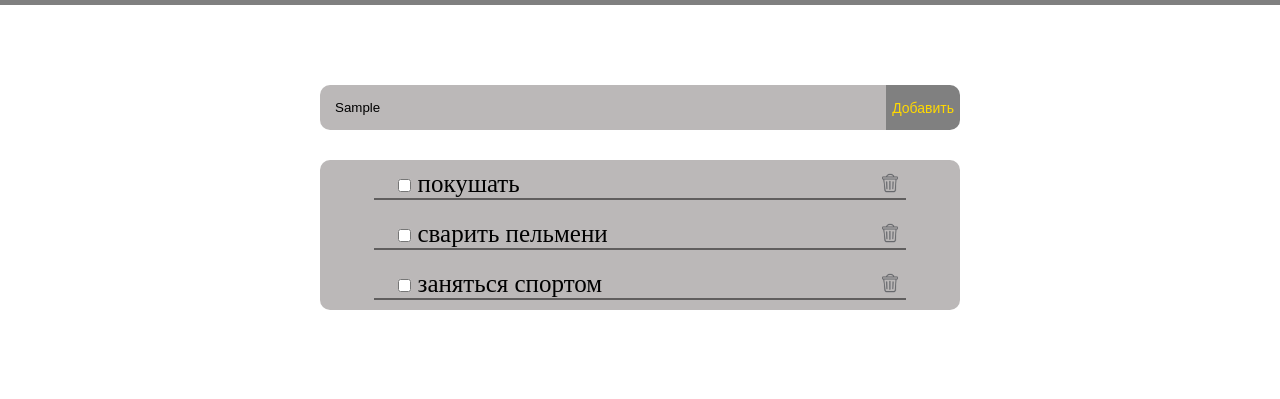
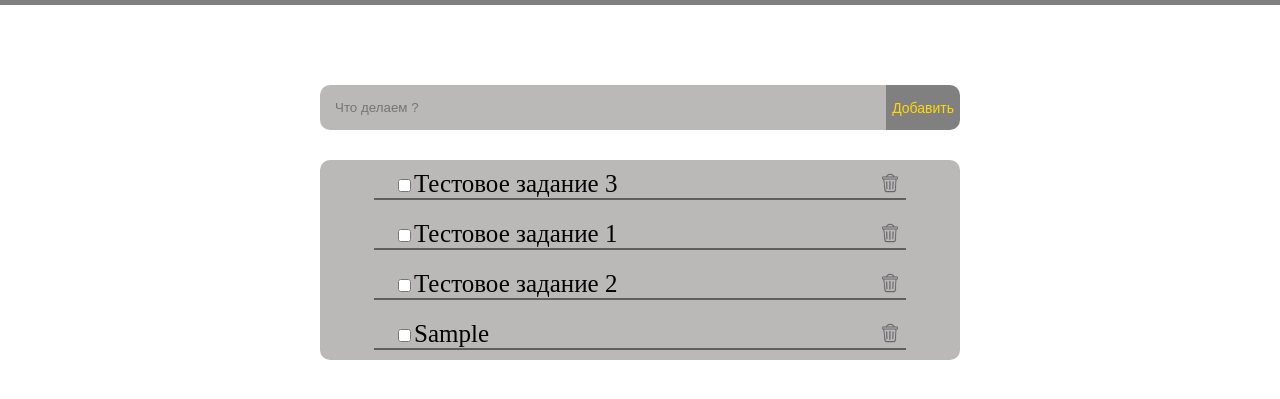
Before and after one commit to KirillSezen/to-do_app, a plain HTML site: page src/index.html in a window 1280 px wide. Both pictures are taken after typing "Sample" into the empty fields and a click on the button "Добавить". Shown: the part 65-464 px from the top of the page. Drawn offline with Linux system fonts and the light colour scheme.

Commit message:
made adding elements script and add localStorage for data

```diff
--- a/src/index.html
+++ b/src/index.html
@@ -4,6 +4,7 @@
 	<meta charset="UTF-8">
 	<meta name="viewport" content="width=device-width, initial-scale=1.0">
 	<link rel="stylesheet" href="/src/styles/styles.css" type="text/css">
+	<script src="/src/scripts/main.js"></script>
 	<title>todo-app</title>
 </head>
 <body>
@@ -17,58 +18,21 @@
 
 		<div class="add-container">
 
-			<input class="add-input" type="text" placeholder="Что делаем ?">
+			<form onsubmit="addItem(); return false;"  id="add-form">
+				<input required minlength="4" class="add-input" type="text" placeholder="Что делаем ?" >
 
-			<button class="add-button">Добавить</button>
+			<button type="submit" class="add-button">Добавить</button>
+
+			</form>
+
 
 		</div>
 
 		<div class="window">
 
-			<form class="list">
+			<div class="list">
 
-				<div class="list-item">
-					<div class="inner">
-
-						<input class="list-check" type="checkbox" id="item1">
-						<label class="item-label" for="item1">покушать</label>
-
-					</div>
-
-					<button class="delete-button">
-						<img class="delete-button-icon" src="/src/images/trash-bin.webp" alt="">
-					</button>
-
-				</div>
-
-				<div class="list-item">
-
-					<div class="inner">
-						<input class="list-check" type="checkbox" id="item2">
-						<label class="item-label" for="item2">сварить пельмени</label>
-					</div>
-
-					<button class="delete-button">
-						<img class="delete-button-icon" src="/src/images/trash-bin.webp" alt="">
-					</button>
-
-				</div>
-
-				<div class="list-item">
-					<div class="inner">
-
-						<input class="list-check" type="checkbox" id="item3">
-						<label class="item-label" for="item3">заняться спортом</label>
-
-					</div>
-
-					<button class="delete-button">
-						<img class="delete-button-icon" src="/src/images/trash-bin.webp" alt="">
-					</button>
-
-				</div>
-
-			</form>
+			</div>
 
 		</div>
 
--- /dev/null
+++ b/src/scripts/main.js
@@ -0,0 +1,64 @@
+let idCounter = 4;
+
+window.onload = function () {
+	addToLocalStorage(1, 'Тестовое задание 1');
+	addToLocalStorage(2, 'Тестовое задание 2');
+	addToLocalStorage(3, 'Тестовое задание 3');
+	Object.keys(localStorage).forEach((el) => {
+		addListItem(el, localStorage.getItem(el))
+	})
+}
+
+const addItem = (itemId = idCounter, text = null) => {
+	const input = document.getElementsByClassName('add-input')[0].value
+	const inputText = text === null ? input : text;
+
+	addListItem(itemId, inputText);
+	addToLocalStorage(itemId, inputText);
+}
+
+const addToLocalStorage = (itemId, inputText) => {
+	localStorage.setItem(itemId, inputText);
+}
+
+const addListItem = (itemId = idCounter, inputText) => {
+	const list = document.getElementsByClassName('list');
+
+	const listItem = document.createElement('div');
+	listItem.className = 'list-item';
+
+	const inner = document.createElement('div');
+	inner.className = 'inner';
+
+	const listCheck = document.createElement('input');
+	listCheck.className = 'list-check';
+	listCheck.type = 'checkbox';
+	listCheck.id = itemId;
+
+	const itemLabel = document.createElement('label');
+	itemLabel.className = 'item-label';
+	itemLabel.setAttribute('for', itemId);
+	itemLabel.textContent = inputText;
+
+	const deleteImage = document.createElement('img');
+	deleteImage.className = 'delete-button-icon';
+	deleteImage.src = '/src/images/trash-bin.webp';
+
+	const deleteButton = document.createElement('button');
+	deleteButton.className = 'delete-button';
+	deleteButton.appendChild(deleteImage);
+	deleteButton.addEventListener('click', () => {
+		const item = document.getElementById(itemId);
+		item.parentElement.parentElement.remove()
+	});
+
+	inner.appendChild(listCheck);
+	inner.appendChild(itemLabel);
+	listItem.appendChild(inner);
+	listItem.appendChild(deleteButton);
+	list[0].appendChild(listItem);
+
+	if (itemId === idCounter) idCounter++;
+
+	document.getElementById('add-form').reset();
+}
--- a/src/styles/styles.css
+++ b/src/styles/styles.css
@@ -48,6 +48,11 @@ header p {
 	display: flex;
 	width: 50%;
 	justify-content: center;
+}
+
+#add-form {
+	width: 100%;
+	display: flex;
 }
 
 .add-input {
```
